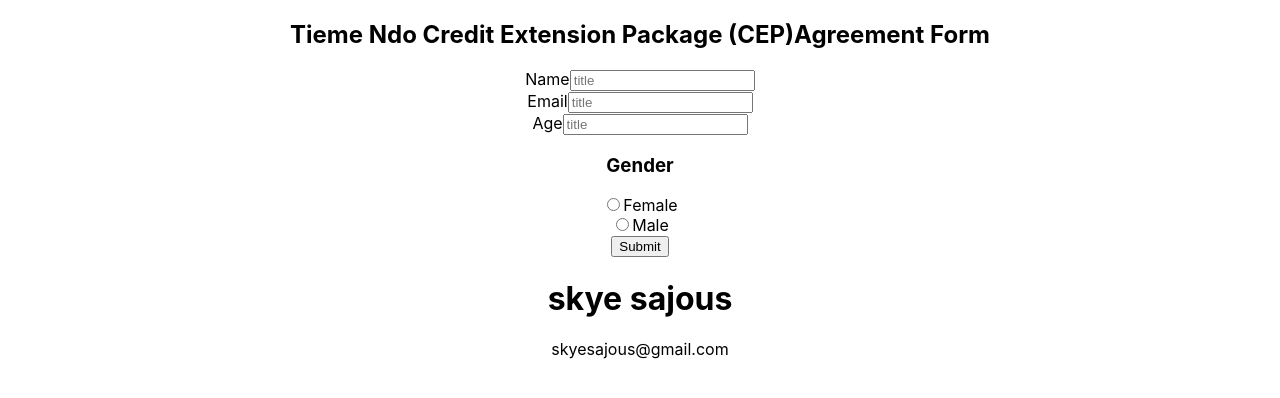
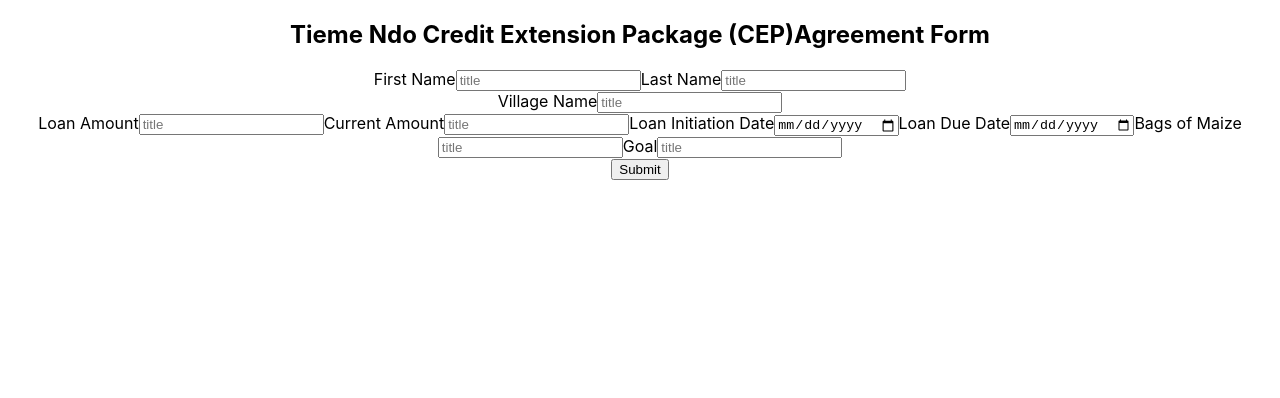
Before and after one commit to Tieme-Ndo-BW/Tieme-Ndo-Frontend, a React (Create React App) app: page / in a window 1280 px wide. Shown: the top 398 px of the page. Built offline with nearby package versions, Linux system fonts and the light colour scheme.

Commit message:
values in form working

```diff
--- a/src/App.js
+++ b/src/App.js
@@ -12,16 +12,26 @@ import SignUp from "./components/SignUp";
 // object pair needs {role}
 function App() {
   const [members, setMember] = useState([
-    { id: 1, name: "skye sajous", email: "skyesajous@gmail.com", role: "owner" }
+    {
+      // id: 1,
+      // firstName: "skye ",
+      // lastName: "sajous"
+    }
   ]);
 
   // MemberUpdate?
   const memberUpdate = card => {
     const member = {
       id: Date.now(),
-      name: card.name,
-      email: card.email,
-      age: card.age
+      firstName: card.firstName,
+      lastName: card.lastName,
+      villageName: card.villageName,
+      loanAmount: card.loanAmount,
+      currentAmount: card.currentAmount,
+      loanInitiation: card.loanInitiation,
+      loanDue: card.loanDue,
+      bageOfMaize: card.bagsOfMaize,
+      goal: card.goal
     };
     setMember([...members, member]);
   };
--- a/src/components/SignUp.js
+++ b/src/components/SignUp.js
@@ -6,9 +6,15 @@ const SignUp = props => {
     <div>
       {props.members.map(data => (
         <div key={data.id}>
-          <h1>{data.name}</h1>
-          <p>{data.email}</p>
-          <p>{data.age}</p>
+          <h1>{data.firstName}</h1>
+          <h1>{data.lastName}</h1>
+          <p>{data.villageName}</p>
+          <p>{data.loanAmount}</p>
+          <p>{data.currentAmount}</p>
+          <p>{data.loanInitiation}</p>
+          <p>{data.loanDue}</p>
+          <p>{data.bagsOfMaize}</p>
+          <p>{data.goal}</p>
         </div>
       ))}
     </div>
--- a/src/components/SignUpForm.js
+++ b/src/components/SignUpForm.js
@@ -1,71 +1,136 @@
-import React, { useState } from "react";
+import React, { useState, useEffect } from "react";
 
-const Form = props => {
+const SignUpForm = props => {
   const [member, setMember] = useState({
-    name: "",
-    email: "",
-    age: ""
+    firstName: "",
+    lastName: "",
+    villageName: "",
+    loanAmount: "",
+    currentAmount: "",
+    loanInitiation: "",
+    loanDue: "",
+    bagsOfMaize: "",
+    goal: ""
   });
 
+  useEffect(() => {
+    setMember({
+      name: member.firstName,
+      name: member.lastName
+    });
+  }, []);
   // this makes your searchbar let you type
-  const handleChanges = event => {
-    // event.preventDefault();
-    // props.addNewMember(member);
-    // setMember({ ...member, [event.target.name]: event.target.value })
+  const handleChanges = e => {
     setMember({
       ...member,
-      [event.target.name]: event.target.value
+      [e.target.name]: e.target.value
     });
   };
 
-  const submitForm = event => {
+  const submitForm = e => {
     // console.log (member) to have form show up in console
     // console.log(member);
-    event.preventDefault();
+    e.preventDefault();
     props.memberUpdate(member);
     // setMember({ name: "", email: "", role: "" });
   };
 
+  console.log(member);
+
   return (
     <form onSubmit={submitForm}>
-      <label html="name">Name</label>
+      <label html="title">First Name</label>
+      {member.name}
+      <input
+        onChange={e => handleChanges(e)}
+        id="title"
+        name="firstName"
+        type="text"
+        placeholder="title"
+        value={member.firstName}
+      />
+      <label html="name">Last Name</label>
       <input
         onChange={handleChanges}
         id="title"
-        name="name"
+        name="lastName"
         type="text"
         placeholder="title"
-        value={member.name}
+        value={member.lastName}
       />
       <div>
-        <label html="email">Email</label>
+        <label html="name">Village Name</label>
         <input
           onChange={handleChanges}
           id="title"
-          name="email"
+          name="villageName"
           type="text"
           placeholder="title"
-          value={member.email}
+          value={member.villageName}
         />
       </div>
 
-      <label html="role">Age</label>
+      <label html="number">Loan Amount</label>
       <input
         onChange={handleChanges}
         id="title"
-        name="role"
-        type="text"
+        name="loanAmount"
+        type="number"
         placeholder="title"
-        value={member.age}
+        value={member.loanAmount}
+      />
+      <label html="number">Current Amount</label>
+      <input
+        onChange={handleChanges}
+        id="title"
+        name="currentAmount"
+        type="number"
+        placeholder="title"
+        value={member.currentAmount}
+      />
+
+      {/* date  */}
+      <label html="role">Loan Initiation Date</label>
+      <input
+        onChange={handleChanges}
+        id="title"
+        name="loanInitiationDate"
+        type="date"
+        placeholder="title"
+        value={member.loanInitiation}
+      />
+      <label html="role">Loan Due Date</label>
+      <input
+        onChange={handleChanges}
+        id="title"
+        name="loanDue"
+        type="date"
+        placeholder="title"
+        value={member.loanDue}
+      />
+      <label html="role">Bags of Maize</label>
+      <input
+        onChange={handleChanges}
+        id="title"
+        name="bagsOfMaize"
+        type="number"
+        placeholder="title"
+        value={member.bagsOfMaize}
+      />
+
+      <label html="role">Goal</label>
+      <input
+        onChange={handleChanges}
+        id="title"
+        name="goal"
+        type="number"
+        placeholder="title"
+        value={member.goal}
       />
 
       {/* Start radio Buttons */}
+
       {/* <div>
-        <input type="radio" id="title" name="done" value="done" />
-        <label for="button">Done</label>
-      </div> */}
-
-      <div>
         <h3>
           <label html="Gender">Gender</label>
         </h3>
@@ -78,7 +143,7 @@ const Form = props => {
       <div>
         <input type="radio" id="title" name="name" value="ignored" />
         <label for="button">Male</label>
-      </div>
+      </div> */}
 
       <div>
         <button type="submit">Submit</button>
@@ -89,4 +154,4 @@ const Form = props => {
 
 // ending form
 
-export default Form;
+export default SignUpForm;
```
